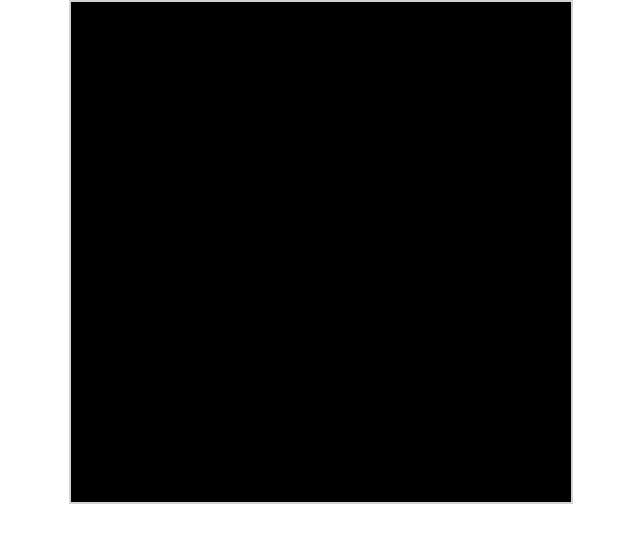
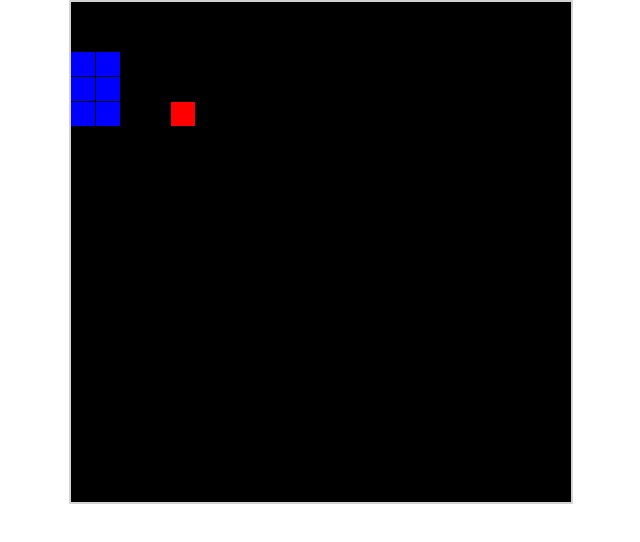
Before and after one commit to b-lukaszuk/snake_game, a React (Create React App) app in the folder my-app/: page / in a window 1280 px wide. Shown: the top 542 px of the page, without its empty margins (319-959 px from the left). Built offline with nearby package versions, Linux system fonts and the light colour scheme.

Commit message:
dodano rysowanie snake-a i food-a

```diff
--- a/my-app/src/App.tsx
+++ b/my-app/src/App.tsx
@@ -9,9 +9,17 @@
 
 function App() {
 
-    const [snake, setSnake]: [Block[], Function] = useState([{ x: 1, y: 2 }]);
+    // x - no of row, y - no of col of canvas (see Canvas element)
+    const [snake, setSnake]: [Block[], Function] = useState(
+        [
+            { x: 0, y: 2 },
+            { x: 0, y: 3 },
+            { x: 0, y: 4 },
+            { x: 1, y: 2 },
+            { x: 1, y: 3 },
+            { x: 1, y: 4 },
+        ]);
     const [food, setFood]: [Block, Function] = useState({ x: 4, y: 4 });
-
 
     return (
         <div className="App">
--- a/my-app/src/canvas/Canvas.css
+++ b/my-app/src/canvas/Canvas.css
@@ -1,6 +1,4 @@
 .canvas {
     border: 2px solid lightgray;
     background-color: black;
-    width: 500px;
-    height: 500px
 }
--- a/my-app/src/canvas/Canvas.tsx
+++ b/my-app/src/canvas/Canvas.tsx
@@ -1,5 +1,6 @@
 import React, { useEffect, useRef } from 'react';
 import setCanvasDefaults from './draw/setCanvasDefaults';
+import drawBlock from './draw/drawBlock';
 
 import './Canvas.css';
 
@@ -17,18 +18,26 @@
     const canvasRef = useRef<HTMLCanvasElement | null>(null);
     let snake: Block[] = props.snake;
     let food: Block = props.food;
+    const nOfRows: number = 20;
+    const nOfCols: number = 20;
 
     useEffect(() => {
         const canvas: HTMLCanvasElement | null = canvasRef.current;
         if (canvas === null) { return undefined; }
+        const blockWidth: number = canvas.width / nOfCols;
+        const blockHeight: number = canvas.height / nOfRows;
         setCanvasDefaults(canvas);
         const ctx: CanvasRenderingContext2D | null = canvas.getContext("2d");
         if (ctx === null) { return undefined; }
+        snake.forEach(b => drawBlock(ctx, b.x, b.y, blockWidth, blockHeight));
+        drawBlock(ctx, food.x, food.y, blockWidth, blockHeight, "red");
     }, [snake, food]);
 
     return (
         <div>
-            <canvas ref={canvasRef} className="canvas" />
+            <canvas
+                width="500" height="500"
+                ref={canvasRef} className="canvas" />
         </div>
     )
 }
--- /dev/null
+++ b/my-app/src/canvas/draw/drawBlock.ts
@@ -0,0 +1,12 @@
+function drawBlock(ctx: CanvasRenderingContext2D,
+    rowId: number, colId: number,
+    blockWidth: number, blockHeight: number,
+    color: string = "blue"): void {
+
+    ctx.fillStyle = color;
+    let xStartPx: number = (rowId * blockWidth); // upper left corner
+    let yStartPx: number = (colId * blockHeight); // upper left corner
+    ctx.fillRect(xStartPx, yStartPx, blockWidth - 1, blockHeight - 1);
+}
+
+export default drawBlock;
```
